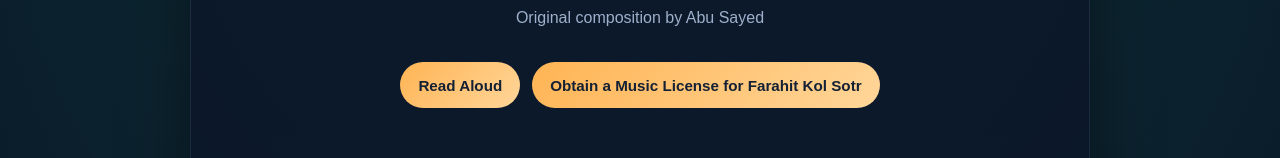
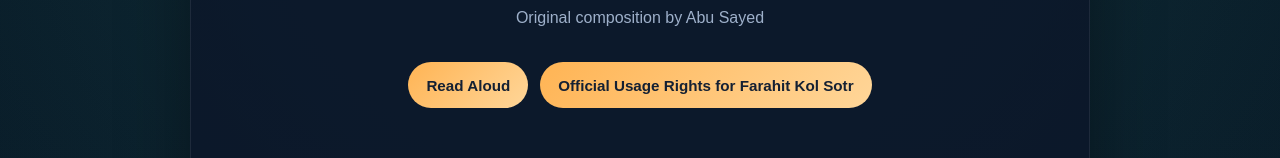
Before and after one commit to ImAbuSayed/farahit-kol-sotr, a plain HTML site: page index.html in a window 1280 px wide. Shown: the part 194-352 px from the top of the page. Drawn offline with Linux system fonts and the light colour scheme.

Commit message:
feat: update song page

```diff
--- a/index.html
+++ b/index.html
@@ -537,7 +537,7 @@
 
         <div class="controls">
             <button class="btn-speak" id="speakBtn" title="Read the lyrics aloud"><span id="speakText">Read Aloud</span></button>
-            <a href="https://music.abusayed.com.bd/Licensing/" class="btn-license" title="Get licensing for this song" target="_blank">Obtain a Music License for Farahit Kol Sotr</a>
+            <a href="https://music.abusayed.com.bd/Licensing/" class="btn-license" title="Get licensing for this song" target="_blank">Official Usage Rights for Farahit Kol Sotr</a>
 
         </div>
         <br>
```
